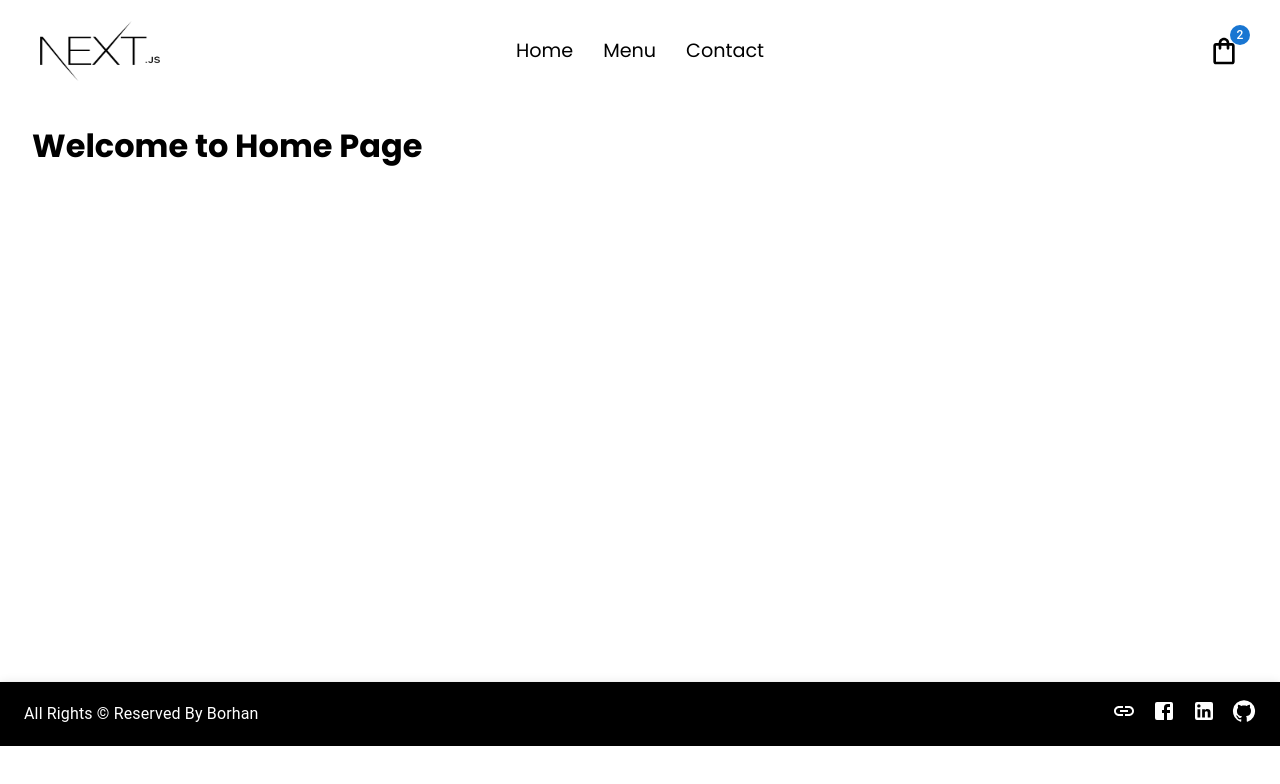
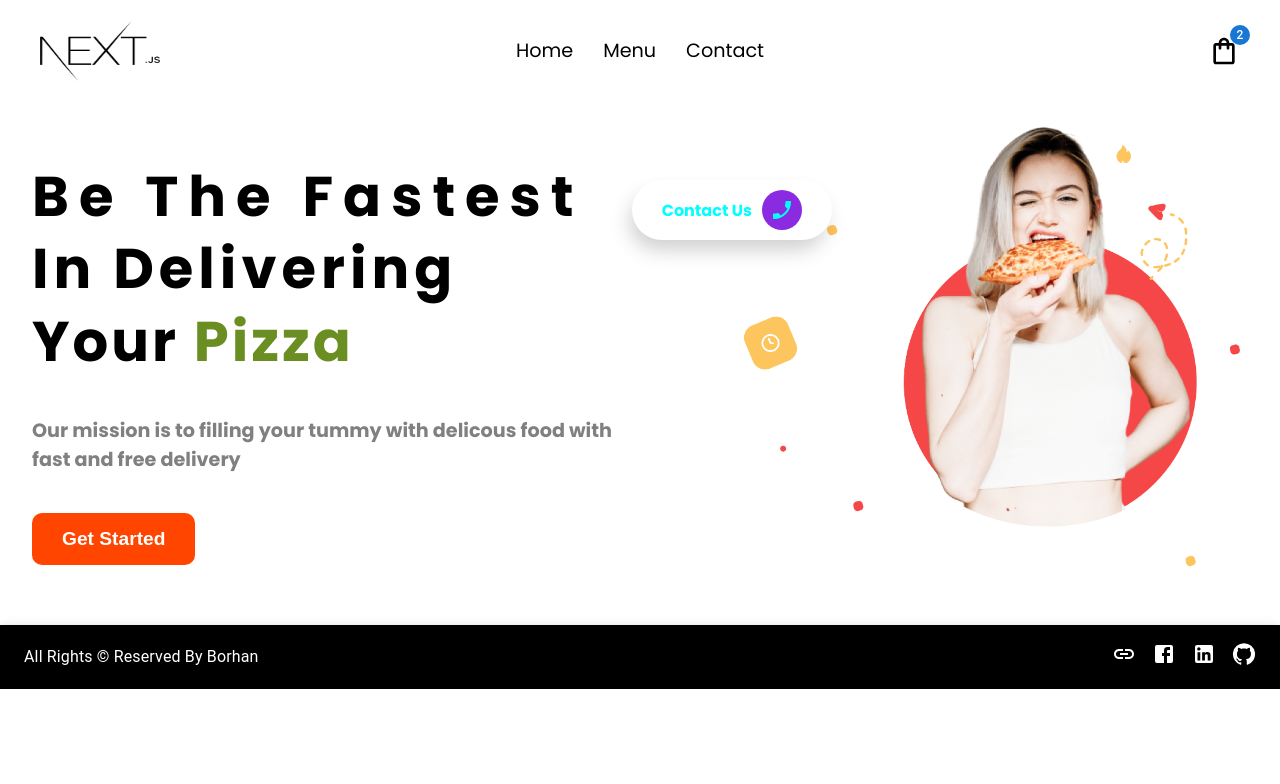
Before and after one commit to MuhammadBorhan/eCommerce-nextjs-project, a Next.js app: page / in a window 1280 px wide. Shown: the top 784 px of the page. Built offline with nearby package versions, Linux system fonts and the light colour scheme.

Commit message:
hero section created

```diff
--- /dev/null
+++ b/components/Hero.jsx
@@ -0,0 +1,80 @@
+import Image from "next/image";
+import css from "../styles/Hero.module.scss";
+import HeroImage from "../assets/HeroImage.png";
+import { MobileFriendly, PhoneEnabled } from "@mui/icons-material";
+
+const Hero = () => {
+  return (
+    <div style={{ height: "", padding: "40px 0" }}>
+      {/* Left Side */}
+      <div>
+        <div style={{ lineHeight: "35px" }}>
+          <h1
+            style={{
+              fontSize: "3.5rem",
+              fontWeight: "bold",
+              letterSpacing: "10px",
+            }}
+          >
+            Be The Fastest
+          </h1>
+          <h1
+            style={{
+              fontSize: "3.5rem",
+              fontWeight: "bold",
+              letterSpacing: "5px",
+            }}
+          >
+            In Delivering
+          </h1>
+          <h1
+            style={{
+              fontSize: "3.5rem",
+              fontWeight: "bold",
+              letterSpacing: "3px",
+            }}
+          >
+            Your <span style={{ color: "olivedrab" }}>Pizza</span>
+          </h1>
+        </div>
+        <p
+          style={{
+            fontSize: "1.2rem",
+            color: "GrayText",
+            fontWeight: "bold",
+            width: "600px",
+            padding: "20px 0",
+          }}
+        >
+          Our mission is to filling your tummy with delicous food with fast and
+          free delivery
+        </p>
+        <button className={css.button}>Get Started</button>
+      </div>
+
+      {/* Right Side */}
+      <div className={css.imageContainer} style={{}}>
+        <Image
+          src={HeroImage}
+          alt="Hero Image"
+          width={500}
+          style={{
+            position: "absolute",
+            top: "20px",
+            right: "40px",
+            margin: "50px 0",
+            // padding: "20px 0",
+          }}
+        />
+        <div className={css.contactUs}>
+          <span>Contact Us</span>
+          <div className={css.contactIcon}>
+            <PhoneEnabled className={css.icon} />
+          </div>
+        </div>
+      </div>
+    </div>
+  );
+};
+
+export default Hero;
--- a/pages/index.js
+++ b/pages/index.js
@@ -1,5 +1,6 @@
 import Head from "next/head";
 import About from "../components/About";
+import Hero from "../components/Hero";
 import Layout from "../components/Layout";
 import styles from "../styles/Home.module.css";
 
@@ -12,8 +13,8 @@ export default function Home() {
           <meta name="description" content="Generated by create next app" />
           <link rel="icon" href="/favicon.ico" />
         </Head>
-        <main style={{ height: "70vh" }}>
-          <h1>Welcome to Home Page</h1>
+        <main>
+          <Hero />
         </main>
         {/* <About /> */}
       </div>
--- /dev/null
+++ b/styles/Hero.module.scss
@@ -0,0 +1,45 @@
+.button {
+  background-color: orangered;
+  padding: 15px 30px;
+  border-radius: 10px;
+  border: none;
+  color: white;
+  font-size: 1.2rem;
+  font-weight: bolder;
+  margin-bottom: 20px;
+  //   transition: 0.4;
+  &:hover {
+    background-color: rgba(201, 198, 27, 0.884);
+    color: orangered;
+    cursor: pointer;
+  }
+}
+
+.image {
+  position: relative;
+}
+.contactUs {
+  display: flex;
+  position: absolute;
+  align-items: center;
+  top: 180px;
+  right: 35%;
+  gap: 10px;
+  background-color: white;
+  box-shadow: var(--shadow);
+  //   width: max-content;
+  padding: 10px 30px;
+  border-radius: 2rem;
+  color: cyan;
+  font-weight: bolder;
+}
+
+.contactIcon {
+  width: 2.5rem;
+  height: 2.5rem;
+  display: flex;
+  background-color: blueviolet;
+  align-items: center;
+  justify-content: center;
+  border-radius: 50%;
+}
```
